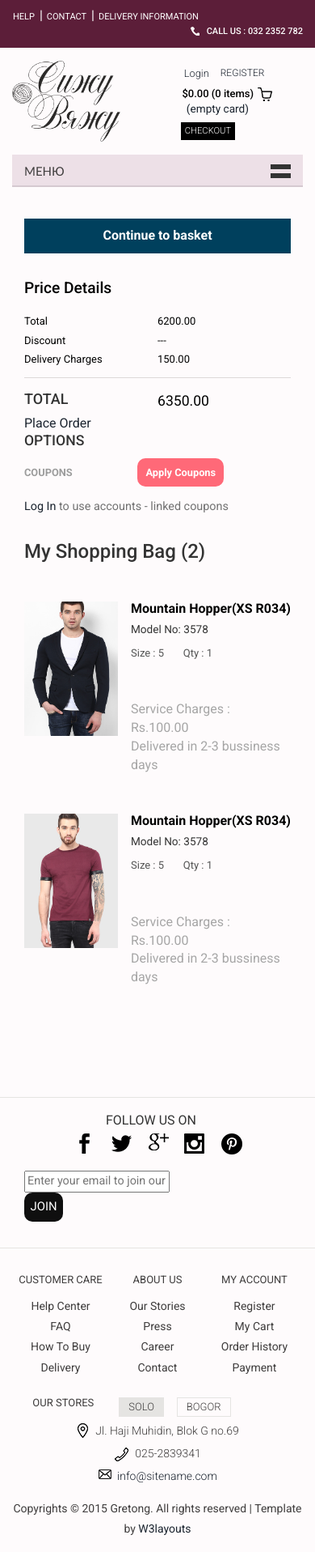
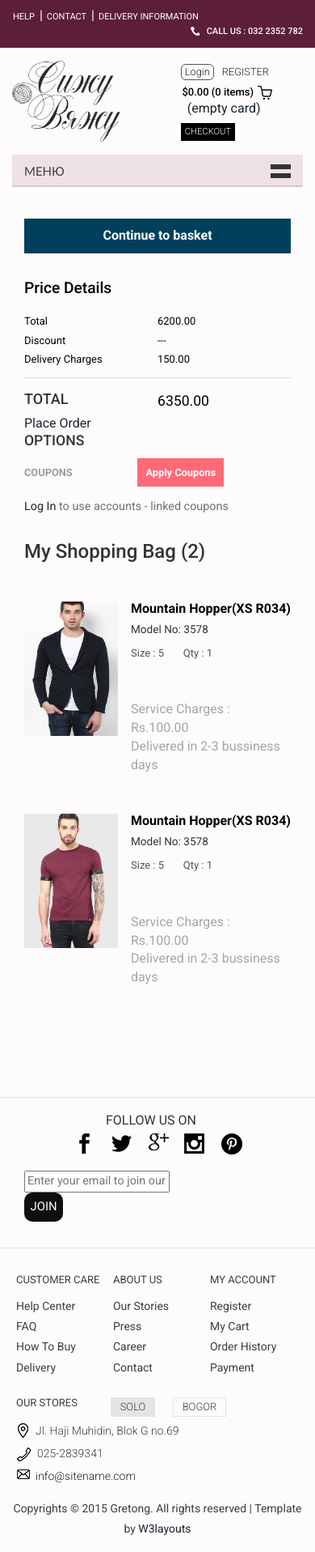
Before and after one commit to jkdevelopers/sittingknitting, a Django app: template frontend/templates/theme/checkout.html in a window 390 px wide. Shown: the whole page at 81% size. Run offline with Django 3.2, Linux system fonts and the light colour scheme; the template is opened without the code that fills it, so the values that code supplies are empty; parts of the project's set-up code (start-up, migrations or seed data) failed here and were passed over; some libraries are stand-ins or nearby versions.

Commit message:
Revert to 6778b71

```diff
--- a/frontend/static/css/style.css
+++ b/frontend/static/css/style.css
@@ -30,6 +30,18 @@ body a {
     -moz-transition: 0.5s all;
     -o-transition: 0.5s all;
     -ms-transition: 0.5s all;
+}
+
+#scroll2top {
+    background: #5c1e39 url('../images/up_arrow.png') center center no-repeat;
+    color: #fff;
+    cursor: pointer;
+    position: fixed;
+    z-index: 100;
+    right: 20px;
+    bottom: 20px;
+    padding: 20px;
+    border-radius: 100%;
 }
 
 /*----*/
@@ -256,7 +268,7 @@ input[type=submit].order:hover {
 a.cpns {
     background: #ff6978;
     color: #fff;
-    border-radius: 10px;
+
     padding: 10px;
     font-size: 0.8em;
     font-weight: 600;
@@ -524,9 +536,10 @@ span.item_price {
 
 .box_1 p {
     color: #000;
-    font-size: 0.85em;
-    float: left;
-    margin: 0 0.4em 0;
+    /*font-size: 0.85em;*/
+    font-size: 1em;
+    float: left;
+    margin: 0 0.6em 0;
     text-align: left;
 }
 
@@ -557,6 +570,7 @@ select.item_Size {
 #loginContainer a span {
     display: block;
     padding: 2px 14px;
+    border: 1px solid #555;
     border-radius: 6px;
     font-weight: 300;
 }
@@ -724,12 +738,14 @@ input:focus {
 /*search*/
 .search {
     position: relative;
+    background: #ba8da121;
     border: 1px solid #D8D8D8;
     border-radius: 10px;
 }
 
 .search form {
     width: 100%;
+    background: #ba8da121;
     border-radius: 10px;
 }
 
@@ -741,6 +757,7 @@ input:focus {
     color: #5a5a5a;
     background: none;
     border: none;
+    border-radius: 10px;
     width: 85.33333%;
     line-height: 1.5em;
     position: relative;
@@ -809,6 +826,8 @@ input:focus {
 
 .reg a {
     vertical-align: middle;
+    /*font-size: 0.85em;*/
+    font-size: 1em;
     font-weight: 300;
     text-decoration: none;
     /*padding: 0 10px;*/
@@ -1373,7 +1392,6 @@ i.goog:hover {
 }
 
 .footer {
-    text-align: center;
     padding: 3em 0;
 }
 
@@ -3618,7 +3636,8 @@ p.cart a {
     }
 
     .reg a {
-        font-size: 0.75em;
+        /*font-size: 0.75em;*/
+        font-size: 0.8em;
     }
 
     .reg {
```
